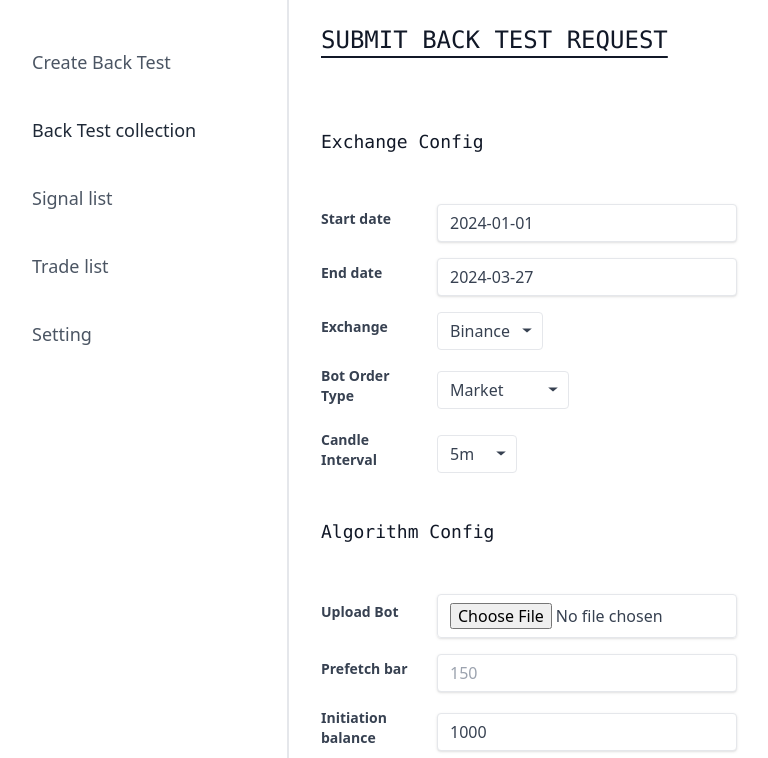
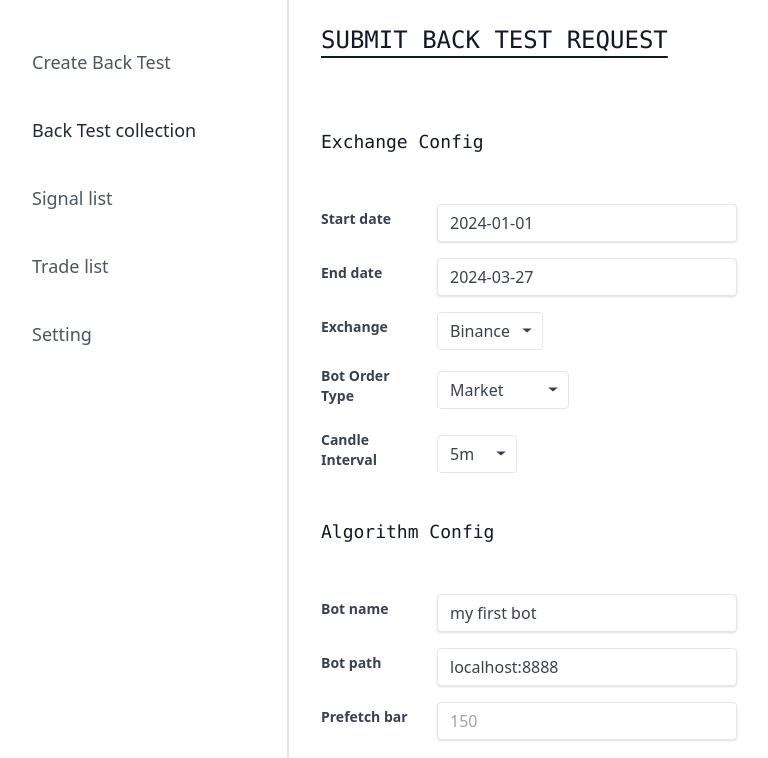
Before and after one commit to truongnhukhang/coin-algorithm-ui, a Next.js app: page /backtest/create in a window 1280 px wide. Shown: the top 758 px of the page, without its empty margins (31-799 px from the left). Built offline with nearby package versions, Linux system fonts and the light colour scheme.

Commit message:
update ui

```diff
--- a/app/backtest/create/page.tsx
+++ b/app/backtest/create/page.tsx
@@ -19,6 +19,8 @@ export default function BackTestRequestPage() {
         preFetchBar: '',
         initBalance: '1000',
         numberWorker: '1',
+        botPath: 'localhost:8888',
+        botName: 'my first bot'
     })
     async function upload(formData: FormData) {
         try {
@@ -59,9 +61,10 @@ export default function BackTestRequestPage() {
             preFetchBar: backTestRequest.preFetchBar,
             initBalance: backTestRequest.initBalance,
             numberWorker: backTestRequest.numberWorker,
+            botPath: backTestRequest.botPath,
+            botName: backTestRequest.botName,
             indicatorParam: indicatorObj
         }));
-        formData.append("botJar", file);
         upload(formData)
     }
     return (
@@ -169,11 +172,31 @@ export default function BackTestRequestPage() {
                         <div className='font-thin text-gray-900 text-lg font-mono pt-6 pb-8 mb-4'>
                             <p>Algorithm Config</p>
                         </div>
-                        <div className="mb-4 flex  flex-row items-center">
-                            <label className="basis-1/4 text-gray-700 text-sm font-bold mb-2 mr-3" htmlFor="file">
-                                Upload Bot
+                        <div className="mb-4 flex flex-row items-center">
+                            <label className="basis-1/4 text-gray-700 text-sm font-bold mb-2 mr-3" htmlFor="text1">
+                                Bot name
                             </label>
-                            <input className="flex-1 shadow appearance-none border rounded w-full py-2 px-3 text-gray-700 leading-tight focus:outline-none focus:shadow-outline" id="file" type="file" />
+                            <input className="flex-1 shadow appearance-none border rounded py-2 px-3 text-gray-700 leading-tight focus:outline-none focus:shadow-outline"
+                                id="text1" type="text" placeholder="localhost:8088" value={backTestRequest.botName} onChange={e => {
+                                    setBackTestRequest({
+                                        ...backTestRequest,
+                                        botName: e.target.value
+                                    }
+                                    )
+                                }} />
+                        </div>
+                        <div className="mb-4 flex flex-row items-center">
+                            <label className="basis-1/4 text-gray-700 text-sm font-bold mb-2 mr-3" htmlFor="text1">
+                                Bot path
+                            </label>
+                            <input className="flex-1 shadow appearance-none border rounded py-2 px-3 text-gray-700 leading-tight focus:outline-none focus:shadow-outline"
+                                id="text1" type="text" placeholder="localhost:8088" value={backTestRequest.botPath} onChange={e => {
+                                    setBackTestRequest({
+                                        ...backTestRequest,
+                                        botPath: e.target.value
+                                    }
+                                    )
+                                }} />
                         </div>
                         <div className="mb-4 flex flex-row items-center">
                             <label className="basis-1/4 text-gray-700 text-sm font-bold mb-2 mr-3" htmlFor="text1">
```
Also changed, not shown: app/online/create/page.tsx (added).
